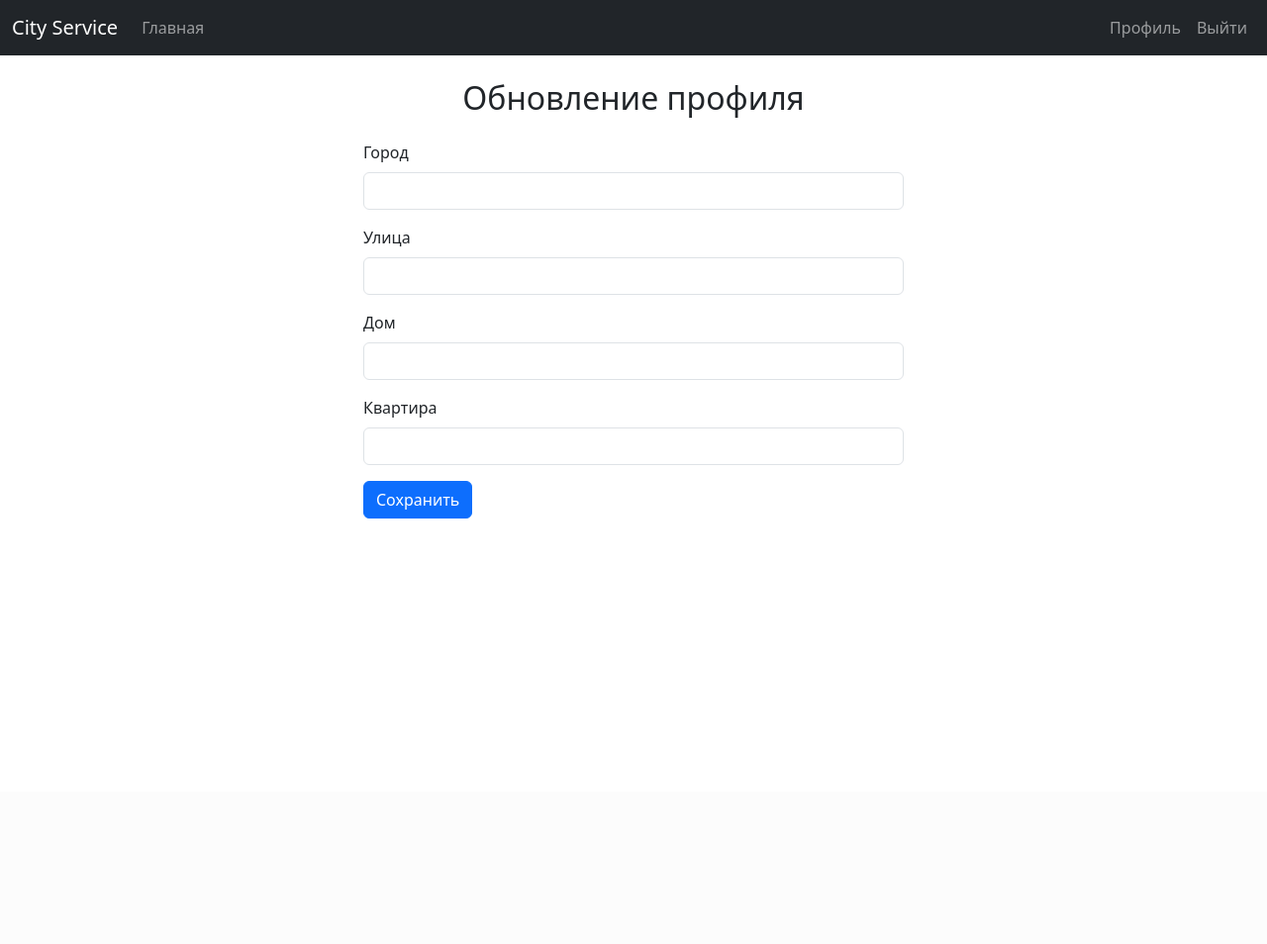
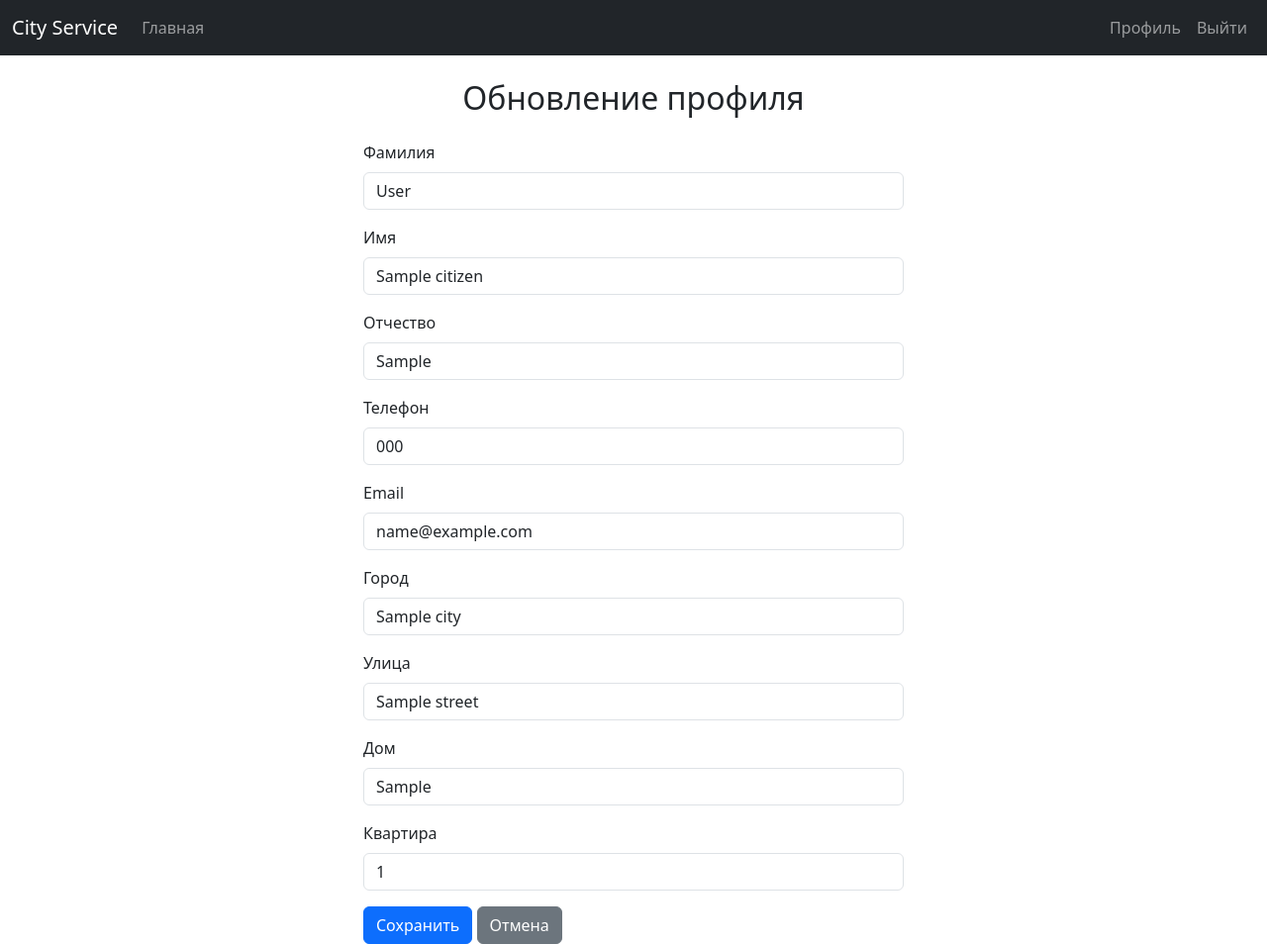
Before and after one commit to MichaelEmpire123/diiiplom_ver300, a Django app: page /update_profile/ in a window 1280 px wide. Shown: the whole page at 99% size. Before the commit the page ends 524 px from the top, so only its background shows below. Run offline with Django 5.2, Linux system fonts and the light colour scheme; a user stored in the database is signed in; tables that the repository leaves empty hold one stand-in row (values such as "Sample post").

Commit message:
Рабочая авторизация, регистрация и обновление данных

```diff
--- a/almet/models.py
+++ b/almet/models.py
@@ -19,10 +19,10 @@ class Citizen(models.Model):
     patronymic = models.CharField(max_length=255, blank=True, null=True)
     tel = models.CharField(max_length=255)
     email = models.CharField(max_length=255)
-    id_city = models.ForeignKey(City, on_delete=models.SET_NULL, null=True, blank=True)  # Необязательное поле
-    id_street = models.ForeignKey(Street, on_delete=models.SET_NULL, null=True, blank=True)  # Необязательное поле
-    house = models.CharField(max_length=50, blank=True, null=True)  # Необязательное поле
-    flat = models.IntegerField(blank=True, null=True)  # Необязательное поле
+    id_city = models.ForeignKey('City', on_delete=models.SET_NULL, null=True, blank=True)
+    id_street = models.ForeignKey('Street', on_delete=models.SET_NULL, null=True, blank=True)
+    house = models.CharField(max_length=50, blank=True, null=True)  # Делаем поле необязательным
+    flat = models.IntegerField(blank=True, null=True)  # Делаем поле необязательным
 
     def __str__(self):
         return f"{self.surname} {self.name}"
--- a/almet/templates/auth/profile.html
+++ b/almet/templates/auth/profile.html
@@ -14,8 +14,11 @@
                 <p>Имя: {{ user.id_citizen.name }}</p>
                 <p>Отчество: {{ user.id_citizen.patronymic }}</p>
                 <p>Телефон: {{ user.id_citizen.tel }}</p>
+                <p>Email: {{ user.id_citizen.email }}</p>
                 <p>Город: {{ user.id_citizen.id_city.name_city|default:"Не указан" }}</p>
                 <p>Улица: {{ user.id_citizen.id_street.name_street|default:"Не указана" }}</p>
+                <p>Дом: {{ user.id_citizen.house|default:"Не указан" }}</p>
+                <p>Квартира: {{ user.id_citizen.flat|default:"Не указана" }}</p>
                 <a href="{% url 'update_profile' %}" class="btn btn-primary">Обновить профиль</a>
                 <a href="{% url 'logout' %}" class="btn btn-danger">Выйти</a>
             </div>
--- a/almet/templates/auth/update_profile.html
+++ b/almet/templates/auth/update_profile.html
@@ -9,22 +9,43 @@
         <form method="post" class="mt-4">
             {% csrf_token %}
             <div class="mb-3">
+                <label for="surname" class="form-label">Фамилия</label>
+                <input type="text" class="form-control" id="surname" name="surname" value="{{ user.id_citizen.surname }}">
+            </div>
+            <div class="mb-3">
+                <label for="name" class="form-label">Имя</label>
+                <input type="text" class="form-control" id="name" name="name" value="{{ user.id_citizen.name }}">
+            </div>
+            <div class="mb-3">
+                <label for="patronymic" class="form-label">Отчество</label>
+                <input type="text" class="form-control" id="patronymic" name="patronymic" value="{{ user.id_citizen.patronymic }}">
+            </div>
+            <div class="mb-3">
+                <label for="tel" class="form-label">Телефон</label>
+                <input type="text" class="form-control" id="tel" name="tel" value="{{ user.id_citizen.tel }}">
+            </div>
+            <div class="mb-3">
+                <label for="email" class="form-label">Email</label>
+                <input type="email" class="form-control" id="email" name="email" value="{{ user.id_citizen.email }}">
+            </div>
+            <div class="mb-3">
                 <label for="city" class="form-label">Город</label>
-                <input type="text" class="form-control" id="city" name="city">
+                <input type="text" class="form-control" id="city" name="city" value="{{ user.id_citizen.id_city.name_city|default:'' }}">
             </div>
             <div class="mb-3">
                 <label for="street" class="form-label">Улица</label>
-                <input type="text" class="form-control" id="street" name="street">
+                <input type="text" class="form-control" id="street" name="street" value="{{ user.id_citizen.id_street.name_street|default:'' }}">
             </div>
             <div class="mb-3">
                 <label for="house" class="form-label">Дом</label>
-                <input type="text" class="form-control" id="house" name="house">
+                <input type="text" class="form-control" id="house" name="house" value="{{ user.id_citizen.house|default:'' }}">
             </div>
             <div class="mb-3">
                 <label for="flat" class="form-label">Квартира</label>
-                <input type="text" class="form-control" id="flat" name="flat">
+                <input type="text" class="form-control" id="flat" name="flat" value="{{ user.id_citizen.flat|default:'' }}">
             </div>
             <button type="submit" class="btn btn-primary">Сохранить</button>
+            <a href="{% url 'profile' %}" class="btn btn-secondary">Отмена</a>
         </form>
     </div>
 </div>
--- a/almet/views.py
+++ b/almet/views.py
@@ -10,15 +10,38 @@ def index(request):
 
 def login_view(request):
     if request.method == 'POST':
-        email = request.POST['email']
-        password = request.POST['password']
-        user = authenticate(request, email=email, password=password)
+        # Получаем данные из формы
+        login_input = request.POST.get('login_input')  # Поле для email или телефона
+        password = request.POST.get('password')
+
+        # Проверяем, что все поля заполнены
+        if not login_input or not password:
+            messages.error(request, 'Пожалуйста, заполните все поля.')
+            return render(request, 'auth/login.html')
+
+        # Проверяем, является ли введённое значение email или телефоном
+        if '@' in login_input:
+            # Если введён email
+            user = authenticate(request, email=login_input, password=password)
+        else:
+            # Если введён телефон
+            try:
+                citizen = Citizen.objects.get(tel=login_input)
+                user = authenticate(request, email=citizen.email, password=password)
+            except Citizen.DoesNotExist:
+                user = None
+
+        # Проверяем, успешна ли аутентификация
         if user is not None:
             login(request, user)
             return redirect('profile')
         else:
-            return render(request, 'auth/login.html', {'error': 'Invalid credentials'})
+            messages.error(request, 'Неверный email/телефон или пароль.')
+            return render(request, 'auth/login.html')
+
     return render(request, 'auth/login.html')
+
+
 
 def register_view(request):
     if request.method == 'POST':
@@ -55,8 +78,8 @@ def register_view(request):
                 email=email,
                 id_city=None,  # Город можно указать позже
                 id_street=None,  # Улицу можно указать позже
-                house=None,  # Дом можно указать позже
-                flat=None  # Квартиру можно указать позже
+                house="",  # Указываем пустую строку вместо NULL
+                flat=0  # Указываем значение по умолчанию
             )
 
             # Связываем пользователя с записью в таблице Citizen
@@ -85,25 +108,43 @@ def logout_view(request):
 
 @login_required
 def update_profile(request):
+    # Получаем текущего пользователя и связанного с ним жителя
+    user = request.user
+    citizen = user.id_citizen
+
     if request.method == 'POST':
         # Получаем данные из формы
+        surname = request.POST.get('surname')
+        name = request.POST.get('name')
+        patronymic = request.POST.get('patronymic')
+        tel = request.POST.get('tel')
+        email = request.POST.get('email')
         city_name = request.POST.get('city')
         street_name = request.POST.get('street')
         house = request.POST.get('house')
         flat = request.POST.get('flat')
 
-        # Получаем или создаем город и улицу
-        city, _ = City.objects.get_or_create(name_city=city_name)
-        street, _ = Street.objects.get_or_create(name_street=street_name)
-
-        # Обновляем данные пользователя
-        citizen = request.user.id_citizen
-        citizen.id_city = city
-        citizen.id_street = street
+        # Обновляем данные жителя
+        citizen.surname = surname
+        citizen.name = name
+        citizen.patronymic = patronymic
+        citizen.tel = tel
+        citizen.email = email
         citizen.house = house
         citizen.flat = flat
+
+        # Получаем или создаем город и улицу
+        if city_name:
+            city, _ = City.objects.get_or_create(name_city=city_name)
+            citizen.id_city = city
+        if street_name:
+            street, _ = Street.objects.get_or_create(name_street=street_name)
+            citizen.id_street = street
+
+        # Сохраняем изменения
         citizen.save()
-
+        messages.success(request, 'Профиль успешно обновлён.')
         return redirect('profile')
 
+    # Отображаем форму с текущими данными
     return render(request, 'auth/update_profile.html')
```
Also changed, not shown: almet/templates/auth/login.html (+9 -2 lines), almet/migrations/0002_alter_citizen_house_alter_citizen_id_city_and_more.py (added).
